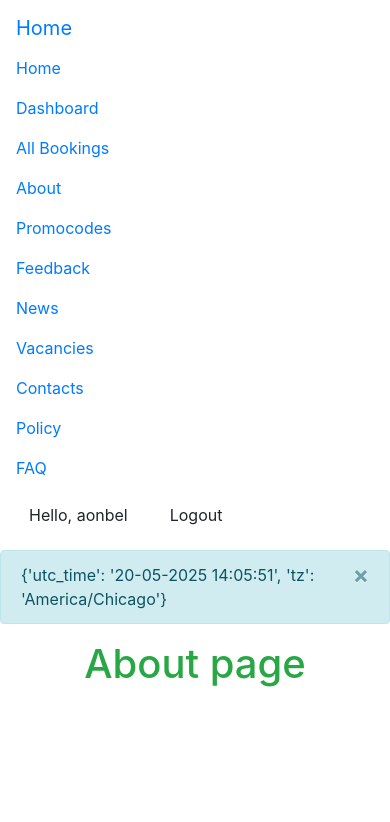
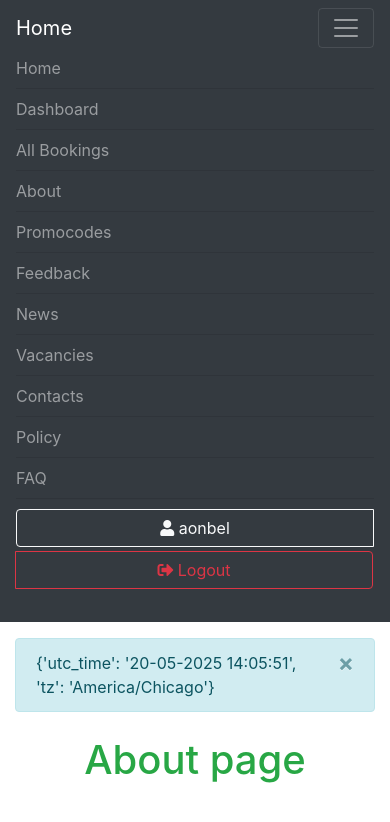
Before and after one commit to aonbel/DjangoHotel, a Django app: page /about in a window 390 px wide, after a click that opens the changed part. Shown: the top 822 px of the page. Run offline with Django 3.2, Linux system fonts and the light colour scheme; a user stored in the database is signed in; data that the repository does not hold is empty; some libraries are stand-ins or nearby versions.

Commit message:
fix basic

```diff
--- a/HotelApp/hotel/settings.py
+++ b/HotelApp/hotel/settings.py
@@ -20,10 +20,10 @@ BASE_DIR = os.path.dirname(os.path.dirname(os.path.abspath(__file__)))
 # See https://docs.djangoproject.com/en/3.0/howto/deployment/checklist/
 
 # SECURITY WARNING: keep the secret key used in production secret!
-SECRET_KEY = 'cafusabcdefghiacfdeysaczdsfoapqwsbbbbbbbbbbbsaaaaaaaaaaa' #this is the dummy key
+SECRET_KEY = '1231321231321321323244465897987654357687egrgoiniergw' #this is the dummy key
 
 # SECURITY WARNING: don't run with debug turned on in production!
-DEBUG = True
+DEBUG = False
 
 ALLOWED_HOSTS = ['*']
 
@@ -58,7 +58,7 @@ ROOT_URLCONF = 'hotel.urls'
 TEMPLATES = [
     {
         'BACKEND': 'django.template.backends.django.DjangoTemplates',
-        'DIRS': ['templates'],
+        'DIRS': ['HotelApp/templates'],
         'APP_DIRS': True,
         'OPTIONS': {
             'context_processors': [
--- a/HotelApp/templates/basic.html
+++ b/HotelApp/templates/basic.html
@@ -4,22 +4,48 @@
 
 <head>
     <meta charset="UTF-8">
-    <meta name="viewport" content="width=device-width, initial-scale=1.0">
+    <meta name="viewport" content="width=device-width, initial-scale=1.0, shrink-to-fit=no">
     <title>{% block title %}{% endblock title %}</title>
 
-    <!-- CDN links for Bootstrap and FontAwesome (required for functionality) -->
+    <!-- CDN links -->
     <link rel="stylesheet" href="https://use.fontawesome.com/releases/v5.7.0/css/all.css" integrity="sha384-lZN37f5QGtY3VHgisS14W3ExzMWZxybE1SJSEsQp9S+oqd12jhcu+A56Ebc1zFSJ" crossorigin="anonymous">
     <link rel="stylesheet" href="{% static 'bootstrap/bootstrap.css' %}">
     <link rel="stylesheet" href="https://maxcdn.bootstrapcdn.com/bootstrap/4.5.0/css/bootstrap.min.css">
     <script src="https://ajax.googleapis.com/ajax/libs/jquery/3.5.1/jquery.min.js"></script>
     <script src="https://cdnjs.cloudflare.com/ajax/libs/popper.js/1.16.0/umd/popper.min.js"></script>
     <script src="https://maxcdn.bootstrapcdn.com/bootstrap/4.5.0/js/bootstrap.min.js"></script>
+
+    <style>
+        /* Дополнительные стили для мобильных устройств */
+        @media (max-width: 768px) {
+            .navbar-nav {
+                max-height: 60vh;
+                overflow-y: auto;
+            }
+            .btn-group {
+                display: flex;
+                flex-direction: column;
+                width: 100%;
+            }
+            .btn-group .btn {
+                margin: 2px 0;
+                width: 100%;
+            }
+            .nav-item {
+                border-bottom: 1px solid rgba(0,0,0,0.1);
+            }
+            .navbar-collapse {
+                padding-bottom: 15px;
+            }
+        }
+    </style>
 </head>
 
 <body>
     <!-- Header Section -->
-    <div>
-        <nav class="navbar navbar-expand-lg">
+    <header>
+        <nav class="navbar navbar-expand-lg navbar-dark bg-dark">
+            <div class="container">
                 <a class="navbar-brand" href="/">Home</a>
                 <button class="navbar-toggler" type="button" data-toggle="collapse" data-target="#navbarSupportedContent" aria-controls="navbarSupportedContent" aria-expanded="false" aria-label="Toggle navigation">
                     <span class="navbar-toggler-icon"></span>
@@ -70,51 +96,50 @@
                             <a class="nav-link" href="/faq">FAQ</a>
                         </li>
                     </ul>
-                <div>
+
+                    <div class="my-2 my-lg-0">
                         {% if user.is_authenticated %}
                         <div class="btn-group">
-                        <button class="btn" data-toggle="modal" data-target="#forlogin">
-                            Hello, {{ request.user }}
+                            <button class="btn btn-outline-light" data-toggle="modal" data-target="#forlogin">
+                                <i class="fas fa-user"></i> {{ request.user|truncatechars:10 }}
                             </button>
-                        <a href="/logout" class="nav-link">
-                            <button class="btn">
-                                Logout
-                            </button>
+                            <a href="/logout" class="btn btn-outline-danger">
+                                <i class="fas fa-sign-out-alt"></i> Logout
                             </a>
                         </div>
                         {% else %}
-                    <a href="/user" class="nav-link">
-                        <button class="btn">
-                            User Login
-                        </button>
+                        <div class="btn-group">
+                            <a href="/user" class="btn btn-outline-primary">
+                                <i class="fas fa-user"></i> User Login
                             </a>
-                    <a href="/staff" class="nav-link">
-                        <button class="btn">
-                            Staff Login
-                        </button>
+                            <a href="/staff" class="btn btn-outline-secondary">
+                                <i class="fas fa-user-tie"></i> Staff Login
                             </a>
+                        </div>
                         {% endif %}
                     </div>
                 </div>
+            </div>
         </nav>
-    </div>
-    <!-- Header Section Ends -->
+    </header>
 
     <!-- Messages Section -->
-    <div>
+    <div class="container mt-3">
         {% for message in messages %}
         <div class="alert alert-{{ message.tags }} alert-dismissible fade show" role="alert">
             {{ message }}
             <button type="button" class="close" data-dismiss="alert" aria-label="Close">
-                <span aria-hidden="true">×</span>
+                <span aria-hidden="true">&times;</span>
             </button>
         </div>
         {% endfor %}
     </div>
 
     <!-- Main Content -->
+    <main class="container my-4">
         {% block body %}
         {% endblock body %}
+    </main>
 
     <!-- JavaScript Block -->
     {% block js %}
```
Lines whose indentation alone changed are shown as unchanged.
